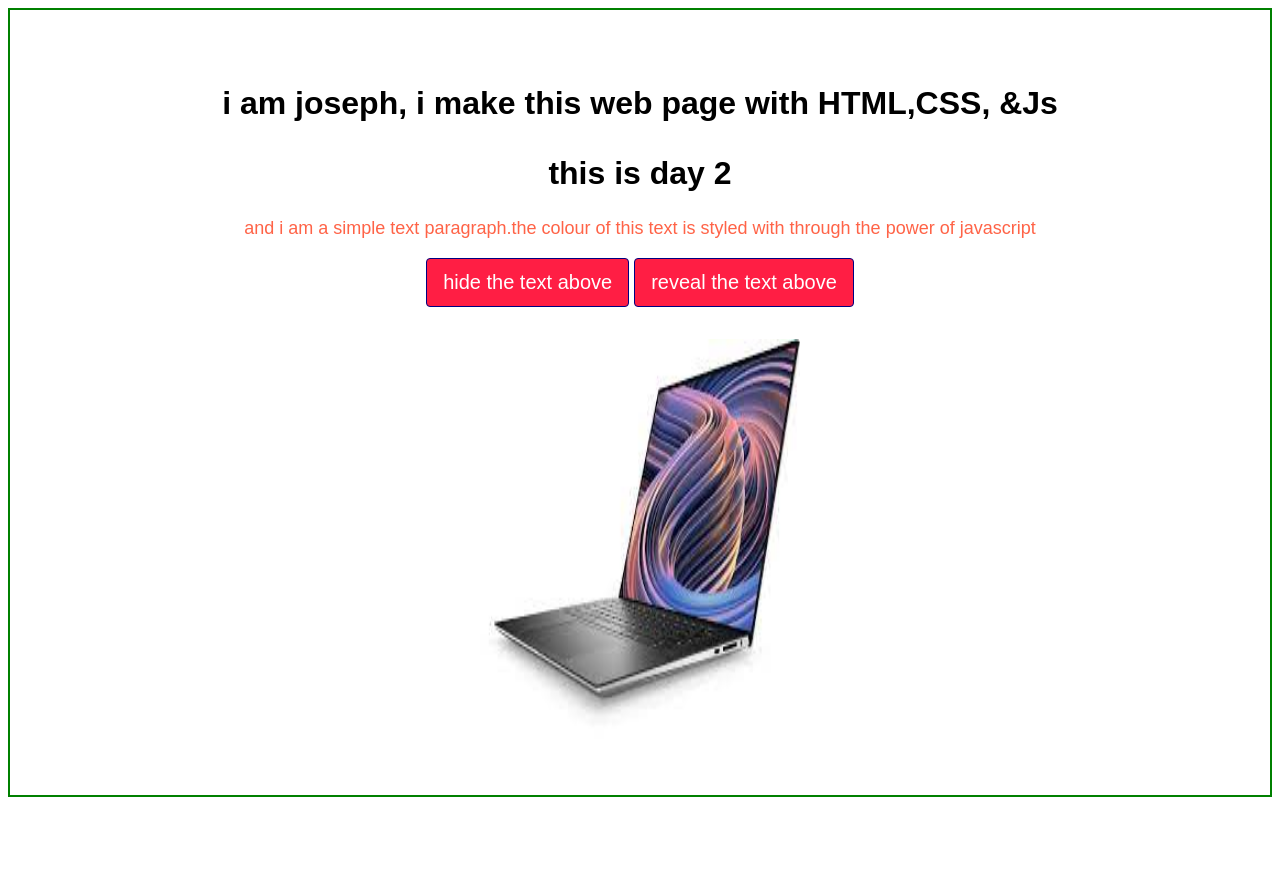
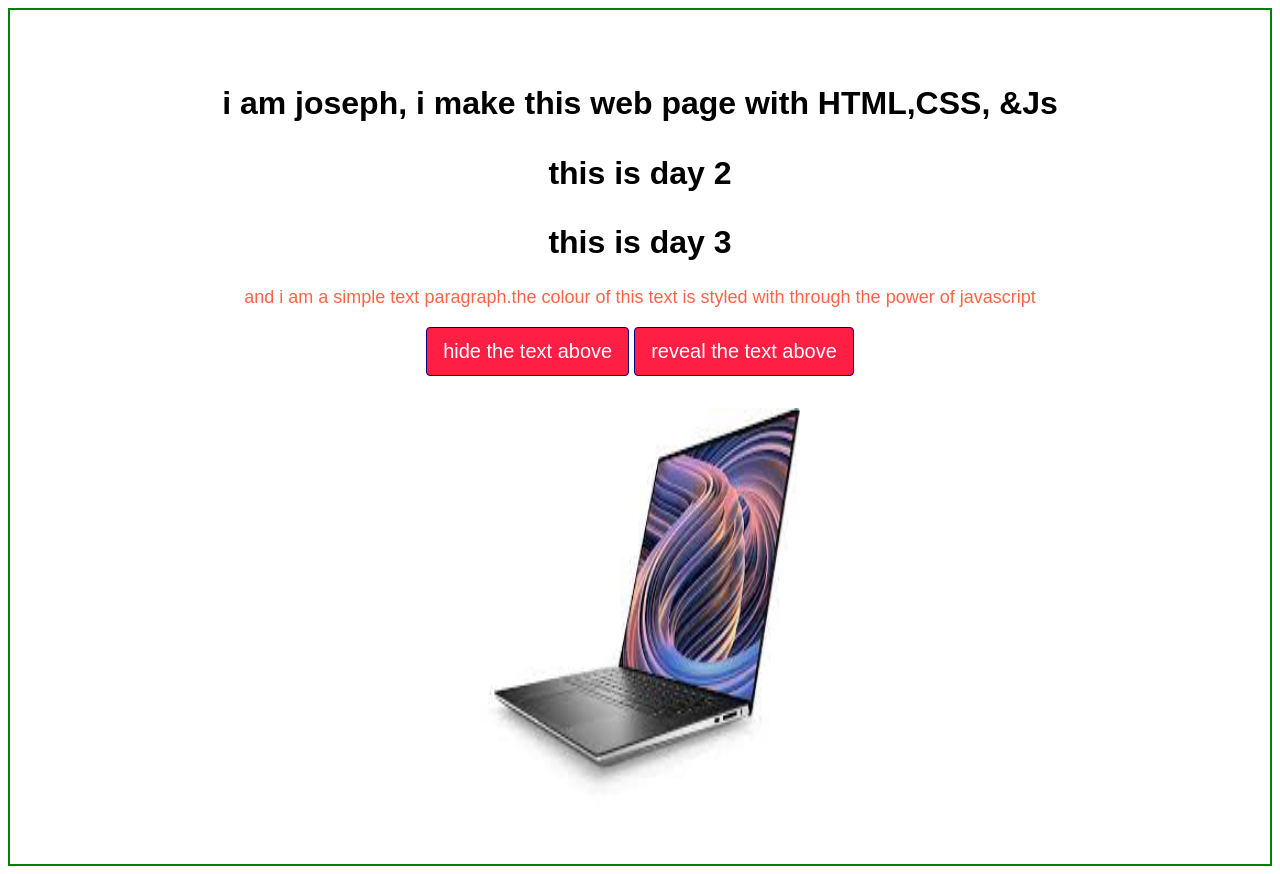
Before and after one commit to drjoeseph/client-app-reop, a plain HTML site: page index.html in a window 1280 px wide. Before the commit the page ends 805 px from the top, so only its background shows below. Drawn offline with Linux system fonts and the light colour scheme.

Commit message:
inedex.html file 3

```diff
--- a/index.html
+++ b/index.html
@@ -11,6 +11,7 @@
 <div>
     <h1>i am joseph, i make this web page with HTML,CSS, &Js</h1>
     <h1>this is day 2</h1>
+    <h1>this is day 3</h1>
     <P>and i am a simple text paragraph.the colour of this text is styled with  through the power of javascript </P>
     <button id="b1">hide the text above </button>
     <button id="b2">reveal the text above</button>
```
